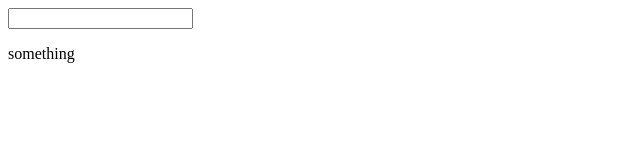
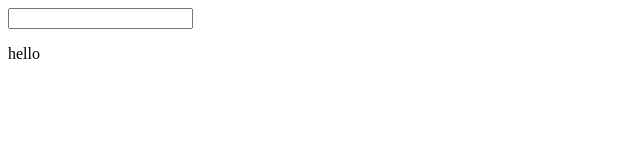
Before and after one commit to Rickey6727/react-portfolio, a React app: page / in a window 1280 px wide. Shown: the top 160 px of the page, without its empty margins (0-640 px from the left). Built offline with nearby package versions, Linux system fonts and the light colour scheme.

Commit message:
環境構築

```diff
--- a/development.js
+++ b/development.js
@@ -1,7 +1,7 @@
 import path from 'path'
 import HtmlWebpackPlugin from 'html-webpack-plugin'
 
-const src  = path.resolve(__dirname, 'src')
+const src  = path.resolve(__dirname, '')
 const dist = path.resolve(__dirname, 'dist')
 
 export default {
--- a/src/index.jsx
+++ b/index.jsx
@@ -4,7 +4,7 @@ import { render } from 'react-dom'
 class App extends React.Component {
   constructor(props) {
     super(props)
-    this.state = { message: 'something' }
+    this.state = { message: 'hello' }
   }
 
   onChange(e) {
--- a/package.json
+++ b/package.json
@@ -7,7 +7,8 @@
   "scripts": {
     "test": "echo \"Error: no test specified\" && exit 1",
     "start": "webpack-dev-server",
-    "deploy": "gh-pages -d dist"
+    "deploy": "gh-pages -d dist",
+    "watch": "webpack --mode=development --watch"
   },
   "keywords": [],
   "author": "",
```
Also changed, not shown: index.html (renamed from src/index.html), 2 other files (tests, documents, lock files or other folders).
